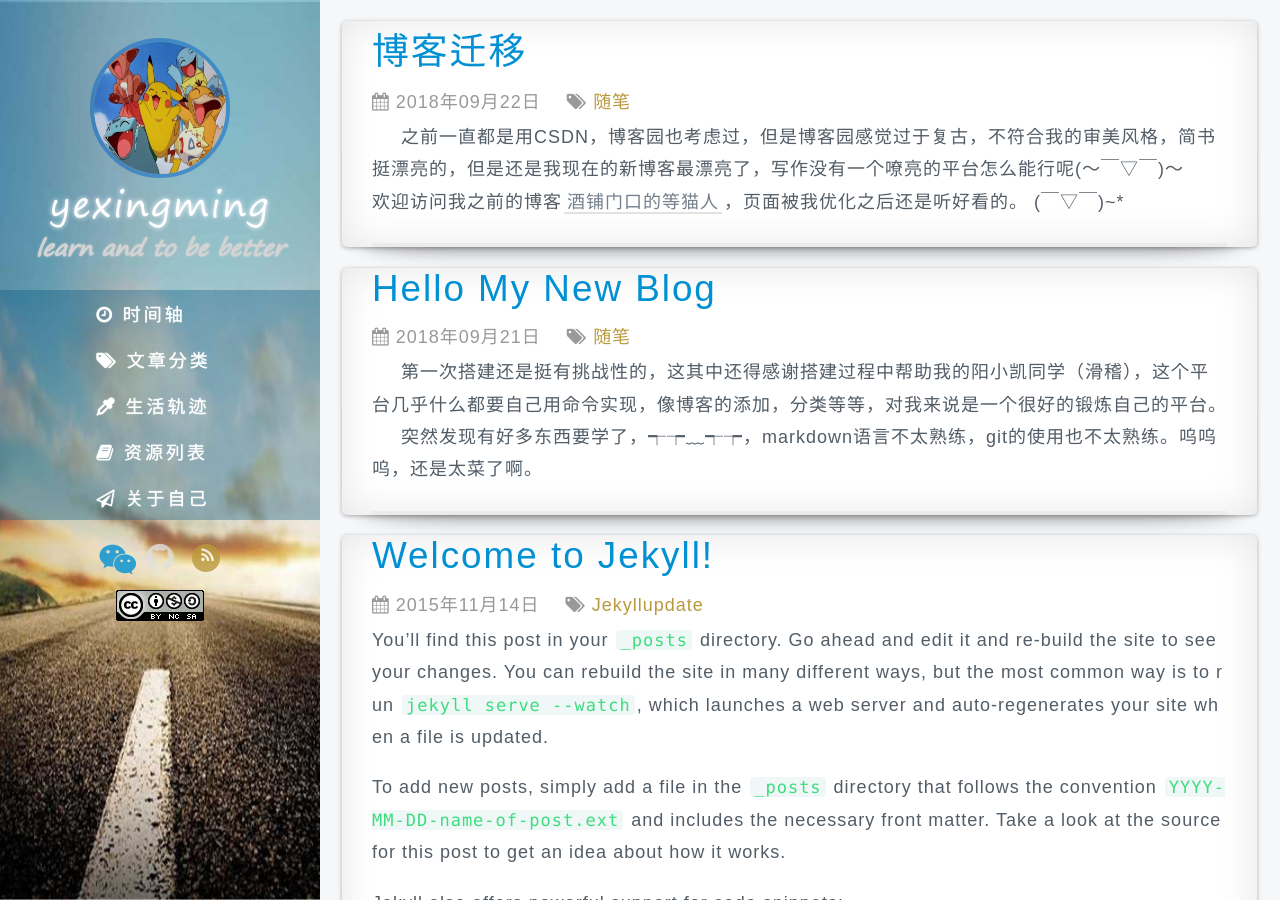
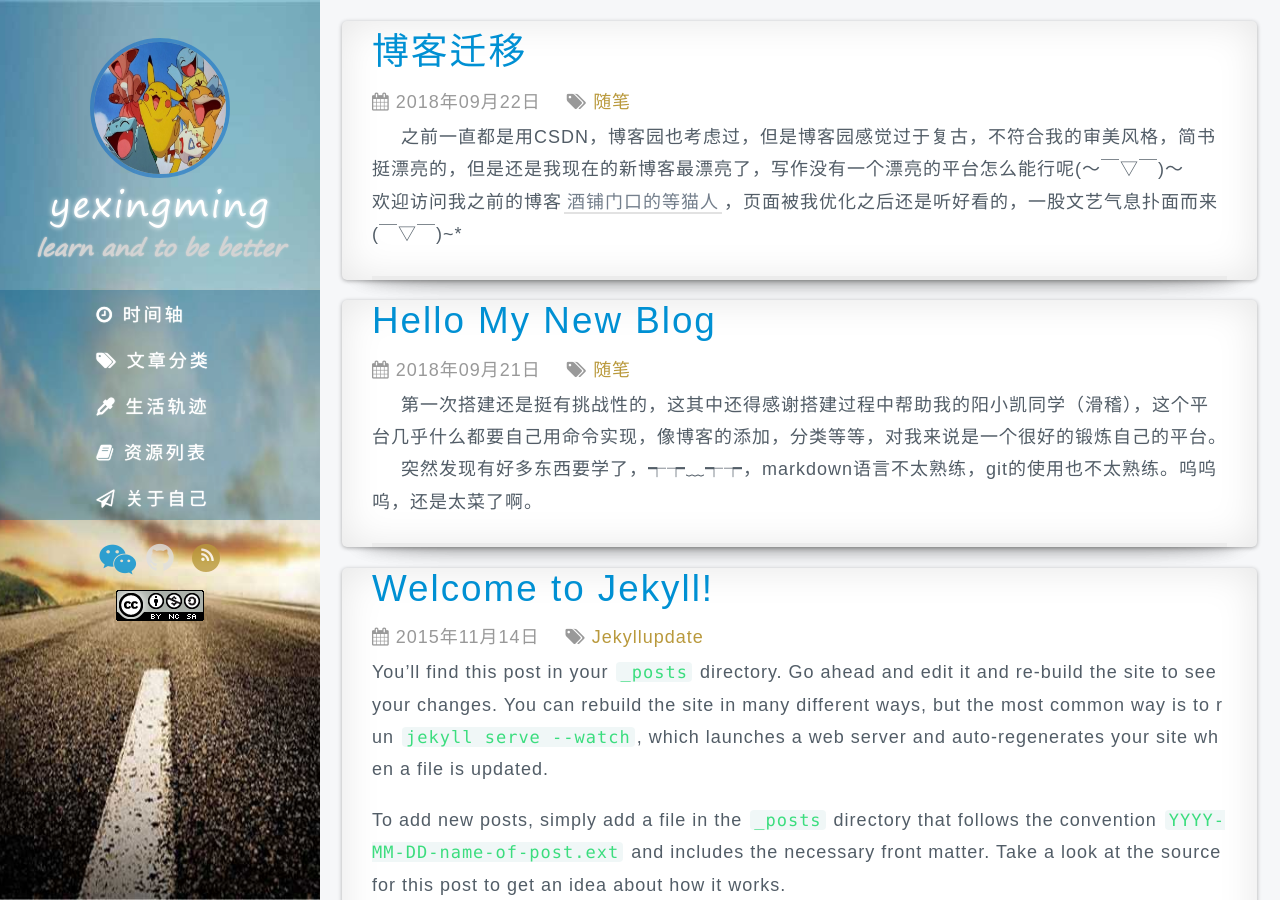
Before and after one commit to drunked-monster/drunked-monster.github.io, a Jekyll site: the page built from index.html, in a window 1280 px wide and 900 px high. Built offline with Jekyll 4.4.1, drawn with Linux system fonts in a browser that asks for light colours; nearby versions of some CDN libraries; some web fonts are replaced; library files that are not in the unit come from our copies; the list of posts is cut into pages by our own code; comment, search, counter and statistics services are not loaded.

Commit message:
Update 2018-09-22-yexingming.md

```diff
--- a/_posts/2018-09-22-yexingming.md
+++ b/_posts/2018-09-22-yexingming.md
@@ -6,5 +6,5 @@ categories : 随笔
 tags: 1
 ---
 
-&ensp;&emsp;之前一直都是用CSDN，博客园也考虑过，但是博客园感觉过于复古，不符合我的审美风格，简书挺漂亮的，但是还是我现在的新博客最漂亮了，写作没有一个嘹亮的平台怎么能行呢(～￣▽￣)～
-&ensp;&emsp;欢迎访问我之前的博客[酒铺门口的等猫人](https://blog.csdn.net/qq_41939839)，页面被我优化之后还是听好看的。 (￣▽￣)~*
+&ensp;&emsp;之前一直都是用CSDN，博客园也考虑过，但是博客园感觉过于复古，不符合我的审美风格，简书挺漂亮的，但是还是我现在的新博客最漂亮了，写作没有一个漂亮的平台怎么能行呢(～￣▽￣)～
+&ensp;&emsp;欢迎访问我之前的博客[酒铺门口的等猫人](https://blog.csdn.net/qq_41939839)，页面被我优化之后还是听好看的，一股文艺气息扑面而来 (￣▽￣)~*
```
